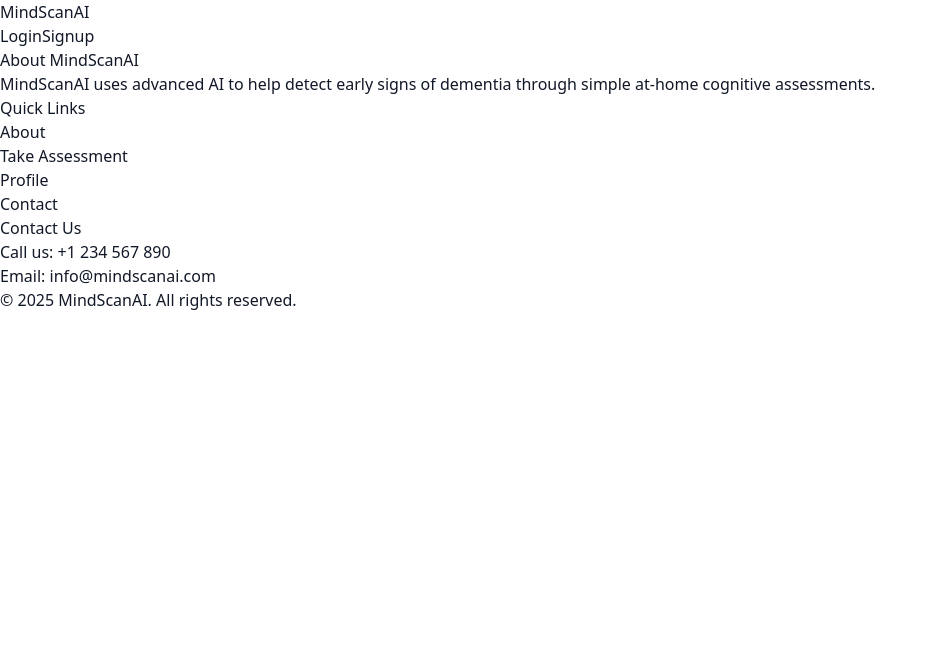
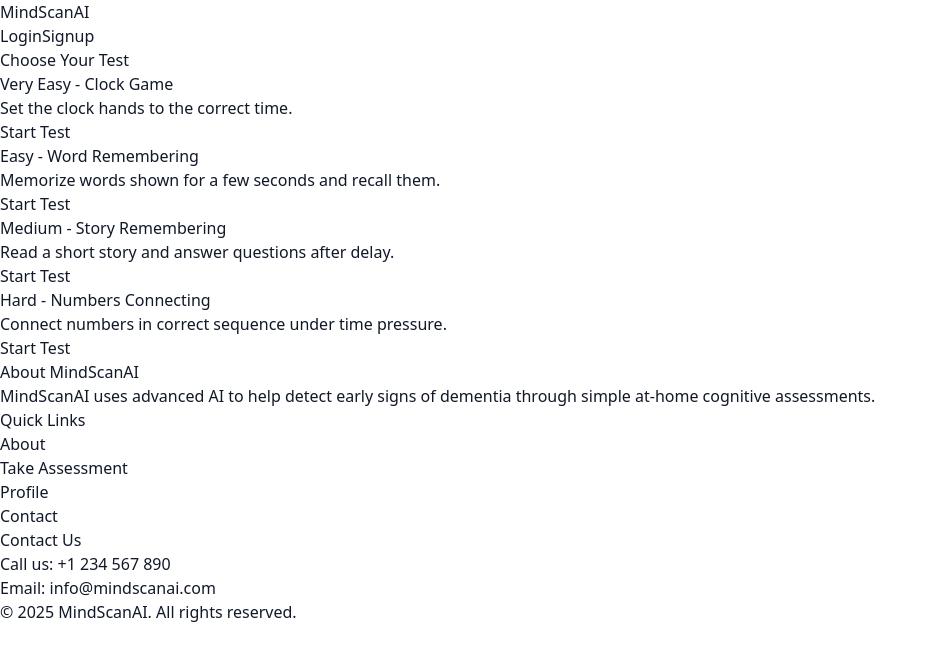
Before and after one commit to Rahulll066/MindScanAI, a React (Vite) app in the folder Frontend/: page /assessment in a window 1280 px wide. Shown: the top 660 px of the page, without its empty margins (0-937 px from the left). Built offline with nearby package versions, Linux system fonts and the light colour scheme.

Commit message:
Added tests

```diff
--- a/Frontend/src/App.jsx
+++ b/Frontend/src/App.jsx
@@ -6,6 +6,11 @@
 import Login from "./pages/Login";
 import Signup from "./pages/Signup";
 import About from "./pages/About";
+import Assessment from "./pages/Assessment";
+import VeryEasyClock from "./pages/tests/VeryEasyClock";
+import EasyWordRemembering from "./pages/tests/EasyWordRemembering";
+import MediumStoryRemembering from "./pages/tests/MediumStoryRemembering";
+import HardNumbersConnecting from "./pages/tests/HardNumbersConnecting";
 
 
 function App() {
@@ -17,6 +22,11 @@
         <Route path="/login" element={<Login />} />
         <Route path="/signup" element={<Signup />} />
         <Route path="/about" element={<About />} />
+        <Route path="/assessment" element={<Assessment />} />
+        <Route path="/assessment/very-easy-clock" element={<VeryEasyClock />} />
+        <Route path="/assessment/easy-word" element={<EasyWordRemembering />} />
+        <Route path="/assessment/medium-story" element={<MediumStoryRemembering />} />
+        <Route path="/assessment/hard-numbers" element={<HardNumbersConnecting />} />
       </Routes>
       <Footer />
     </BrowserRouter>
--- /dev/null
+++ b/Frontend/src/pages/Assessment.jsx
@@ -0,0 +1,56 @@
+import React from "react";
+import { Link } from "react-router-dom";
+
+const games = [
+  {
+    id: "very-easy-clock",
+    title: "Very Easy - Clock Game",
+    description: "Set the clock hands to the correct time.",
+    link: "/assessment/very-easy-clock",
+  },
+  {
+    id: "easy-word",
+    title: "Easy - Word Remembering",
+    description: "Memorize words shown for a few seconds and recall them.",
+    link: "/assessment/easy-word",
+  },
+  {
+    id: "medium-story",
+    title: "Medium - Story Remembering",
+    description: "Read a short story and answer questions after delay.",
+    link: "/assessment/medium-story",
+  },
+  {
+    id: "hard-numbers",
+    title: "Hard - Numbers Connecting",
+    description: "Connect numbers in correct sequence under time pressure.",
+    link: "/assessment/hard-numbers",
+  },
+];
+
+const Assessment = () => {
+  return (
+    <section className="py-20 max-w-6xl mx-auto px-6">
+      <h2 className="text-4xl font-bold text-center mb-12">Choose Your Test</h2>
+      <div className="grid grid-cols-1 sm:grid-cols-2 lg:grid-cols-4 gap-8">
+        {games.map((game) => (
+          <div
+            key={game.id}
+            className="bg-white rounded-xl shadow-lg p-6 flex flex-col justify-between"
+          >
+            <h3 className="text-xl font-semibold mb-3">{game.title}</h3>
+            <p className="text-gray-600 mb-4">{game.description}</p>
+            <Link
+              to={game.link}
+              className="bg-blue-600 text-white py-2 px-4 rounded-lg hover:bg-blue-700 text-center"
+            >
+              Start Test
+            </Link>
+          </div>
+        ))}
+      </div>
+    </section>
+  );
+};
+
+export default Assessment;
--- /dev/null
+++ b/Frontend/src/pages/tests/EasyWordRemembering.jsx
@@ -0,0 +1,48 @@
+import React, { useState, useEffect } from "react";
+
+const words = ["apple", "table", "river", "house", "moon"];
+
+const EasyWordRemembering = () => {
+  const [showWords, setShowWords] = useState(true);
+  const [input, setInput] = useState("");
+  const [result, setResult] = useState(null);
+
+  useEffect(() => {
+    const timer = setTimeout(() => setShowWords(false), 5000); // show 5s
+    return () => clearTimeout(timer);
+  }, []);
+
+  const checkAnswer = () => {
+    const remembered = input.split(" ").map((w) => w.toLowerCase());
+    const correct = words.filter((w) => remembered.includes(w));
+    setResult(`You remembered ${correct.length}/${words.length} words.`);
+  };
+
+  return (
+    <div className="max-w-lg mx-auto py-20 text-center">
+      <h2 className="text-2xl font-bold mb-6">Word Remembering Test</h2>
+      {showWords ? (
+        <p className="text-xl">{words.join(", ")}</p>
+      ) : (
+        <div>
+          <input
+            type="text"
+            placeholder="Enter words you remember"
+            value={input}
+            onChange={(e) => setInput(e.target.value)}
+            className="border p-2 rounded w-full mb-4"
+          />
+          <button
+            onClick={checkAnswer}
+            className="bg-blue-600 text-white py-2 px-4 rounded hover:bg-blue-700"
+          >
+            Submit
+          </button>
+          {result && <p className="mt-4">{result}</p>}
+        </div>
+      )}
+    </div>
+  );
+};
+
+export default EasyWordRemembering;
--- /dev/null
+++ b/Frontend/src/pages/tests/HardNumbersConnecting.jsx
@@ -0,0 +1,42 @@
+import React, { useState } from "react";
+
+const numbers = [1, 2, 3, 4, 5].sort(() => Math.random() - 0.5);
+
+const HardNumbersConnecting = () => {
+  const [sequence, setSequence] = useState([]);
+  const [result, setResult] = useState(null);
+
+  const handleClick = (num) => {
+    setSequence((prev) => {
+      const newSeq = [...prev, num];
+      if (newSeq.length === numbers.length) {
+        if (JSON.stringify(newSeq) === JSON.stringify([1, 2, 3, 4, 5])) {
+          setResult("✅ Correct Sequence!");
+        } else {
+          setResult("❌ Wrong Order! Try again.");
+        }
+      }
+      return newSeq;
+    });
+  };
+
+  return (
+    <div className="max-w-lg mx-auto py-20 text-center">
+      <h2 className="text-2xl font-bold mb-6">Numbers Connecting Test</h2>
+      <div className="flex gap-4 justify-center mb-6">
+        {numbers.map((num, idx) => (
+          <button
+            key={idx}
+            onClick={() => handleClick(num)}
+            className="w-12 h-12 bg-blue-100 hover:bg-blue-300 rounded-full text-xl"
+          >
+            {num}
+          </button>
+        ))}
+      </div>
+      {result && <p className="mt-4">{result}</p>}
+    </div>
+  );
+};
+
+export default HardNumbersConnecting;
--- /dev/null
+++ b/Frontend/src/pages/tests/MediumStoryRemembering.jsx
@@ -0,0 +1,54 @@
+import React, { useState, useEffect } from "react";
+
+const story =
+  "John went to the market to buy apples and oranges. He met his friend Mary there, and they had coffee together.";
+
+const question = "Who did John meet at the market?";
+
+const MediumStoryRemembering = () => {
+  const [showStory, setShowStory] = useState(true);
+  const [answer, setAnswer] = useState("");
+  const [result, setResult] = useState(null);
+
+  useEffect(() => {
+    const timer = setTimeout(() => setShowStory(false), 8000);
+    return () => clearTimeout(timer);
+  }, []);
+
+  const checkAnswer = () => {
+    if (answer.toLowerCase().includes("mary")) {
+      setResult("✅ Correct!");
+    } else {
+      setResult("❌ Incorrect. Correct answer: Mary");
+    }
+  };
+
+  return (
+    <div className="max-w-lg mx-auto py-20 text-center">
+      <h2 className="text-2xl font-bold mb-6">Story Remembering Test</h2>
+      {showStory ? (
+        <p className="text-lg">{story}</p>
+      ) : (
+        <div>
+          <p className="mb-4">{question}</p>
+          <input
+            type="text"
+            placeholder="Your Answer"
+            value={answer}
+            onChange={(e) => setAnswer(e.target.value)}
+            className="border p-2 rounded w-full mb-4"
+          />
+          <button
+            onClick={checkAnswer}
+            className="bg-blue-600 text-white py-2 px-4 rounded hover:bg-blue-700"
+          >
+            Submit
+          </button>
+          {result && <p className="mt-4">{result}</p>}
+        </div>
+      )}
+    </div>
+  );
+};
+
+export default MediumStoryRemembering;
--- /dev/null
+++ b/Frontend/src/pages/tests/VeryEasyClock.jsx
@@ -0,0 +1,51 @@
+import React, { useState } from "react";
+
+const VeryEasyClock = () => {
+  const [targetTime] = useState(() => {
+    const h = Math.floor(Math.random() * 12) + 1;
+    const m = Math.floor(Math.random() * 60);
+    return { h, m };
+  });
+  const [input, setInput] = useState({ h: "", m: "" });
+  const [result, setResult] = useState(null);
+
+  const checkAnswer = () => {
+    if (parseInt(input.h) === targetTime.h && parseInt(input.m) === targetTime.m) {
+      setResult("✅ Correct! Great job.");
+    } else {
+      setResult(`❌ Wrong! The correct time was ${targetTime.h}:${targetTime.m}`);
+    }
+  };
+
+  return (
+    <div className="max-w-lg mx-auto py-20 text-center">
+      <h2 className="text-2xl font-bold mb-6">Set the Clock</h2>
+      <p className="mb-4">Target Time: {targetTime.h}:{targetTime.m}</p>
+      <div className="flex justify-center gap-4 mb-6">
+        <input
+          type="number"
+          placeholder="Hour"
+          value={input.h}
+          onChange={(e) => setInput({ ...input, h: e.target.value })}
+          className="border p-2 rounded w-20 text-center"
+        />
+        <input
+          type="number"
+          placeholder="Minute"
+          value={input.m}
+          onChange={(e) => setInput({ ...input, m: e.target.value })}
+          className="border p-2 rounded w-20 text-center"
+        />
+      </div>
+      <button
+        onClick={checkAnswer}
+        className="bg-blue-600 text-white py-2 px-4 rounded hover:bg-blue-700"
+      >
+        Submit
+      </button>
+      {result && <p className="mt-4">{result}</p>}
+    </div>
+  );
+};
+
+export default VeryEasyClock;
```
